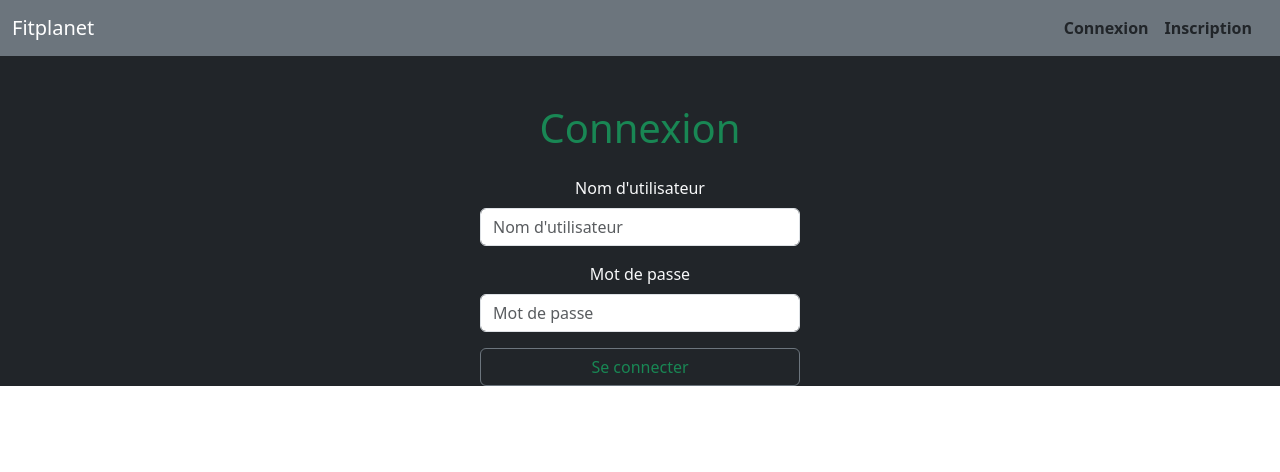
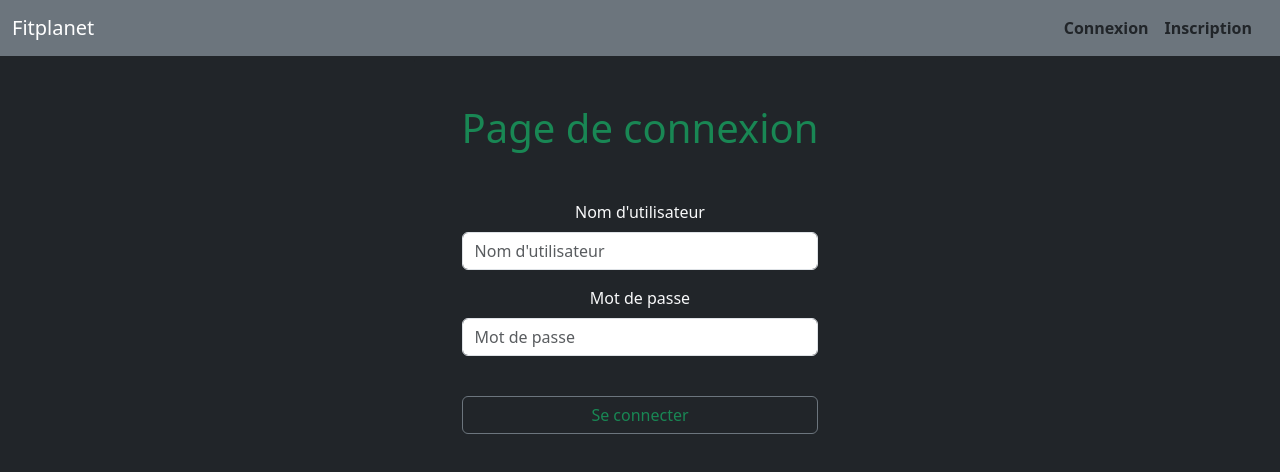
Before and after one commit to yskuridov/fitnessTracker, a React (Create React App) app in the folder my-react-app/: page /login in a window 1280 px wide. Shown: the top 472 px of the page. Built offline with nearby package versions, Linux system fonts and the light colour scheme.

Commit message:
Layout fixes + styling modifications

```diff
--- a/my-react-app/src/components/Dashboard.js
+++ b/my-react-app/src/components/Dashboard.js
@@ -6,7 +6,6 @@ import Tab from 'react-bootstrap/Tab';
 import DailySummaryService from '../service/DailySummaryService';
 import { useUser } from '../provider/UserProvider';
 import ScrollbarComponent from './scrollbar/ScrollbarComponent';
-import NutritionTableComponent from './analysis/NutritionTableComponent';
 
 function DashboardComponent() {
     const [summaries, setSummaries] = useState([]);
@@ -29,7 +28,7 @@ function DashboardComponent() {
     }
 
     return (
-        <div>
+        <div className='container-fluid vh-100'>
             <h4 className='text-light mb-3 mt-3'>Mes plans des jours</h4>
             <Tab.Container id="left-tabs" defaultActiveKey="first">
             <Row>
--- a/my-react-app/src/components/auth/LoginForm.js
+++ b/my-react-app/src/components/auth/LoginForm.js
@@ -1,4 +1,4 @@
-import { useRef, useState, useEffect} from "react";
+import React, { useRef, useState, useEffect } from "react";
 import { useUser } from "../../provider/UserProvider";
 import UserService from "../../service/UserService";
 import { useNavigate } from "react-router-dom";
@@ -8,6 +8,7 @@ const LoginForm = () => {
     const [password, setPassword] = useState('');
     const [validUsername, setValidUsername] = useState(true);
     const [validPassword, setValidPassword] = useState(true);
+    const [error, setError] = useState(null);
     const usernameRef = useRef(null);
     const passwordRef = useRef(null);
 
@@ -16,19 +17,20 @@ const LoginForm = () => {
 
     useEffect(() => {
         if (loggedInUser) {
-            console.log("USEEFFECT")
-            console.log(loggedInUser);
             navigate('/exercises')
         }
     }, [loggedInUser]);
 
-    const onSubmit = async(e) => {
+    const onSubmit = async (e) => {
         e.preventDefault();
         if (validateUsername() && validatePassword()) {
-            const response = await UserService.login({"username" : username, "password": password});
-            if(response != null){
-                setLoggedInUser(response)
-                console.log("ONSUBMIT" + loggedInUser)
+            try {
+                const response = await UserService.login({ "username": username, "password": password });
+                if (response != null) {
+                    setLoggedInUser(response);
+                }
+            } catch (error) {
+                setError("Connexion échouée. Veuillez vérifier vos informations.");
             }
         }
     };
@@ -64,26 +66,29 @@ const LoginForm = () => {
     };
 
     return (
-        <div className="mt-5 bg-dark text-light">
-            <div className="text-center mb-4">
-                <h1 className="mb-0 text-success">Connexion</h1>
+        <div className="container d-flex justify-content-center align-items-stretch vh-100">
+            <div className="bg-dark text-light p-5 rounded">
+                <div className="text-center">
+                    <h1 className="mb-5 text-success">Page de connexion</h1>
                 </div>
 
                 <form onSubmit={onSubmit}>
                     <div className="mb-3">
                         <label htmlFor="username" className="form-label">Nom d'utilisateur</label>
-                    <input ref={usernameRef} id="username" className={`form-control ${!validUsername && 'is-invalid'} w-25 mx-auto`} type="text" placeholder="Nom d'utilisateur" value={username} onChange={(e) => setUsername(e.target.value)} />
+                        <input ref={usernameRef} id="username" className={`form-control ${!validUsername && 'is-invalid'}`} type="text" placeholder="Nom d'utilisateur" value={username} onChange={(e) => setUsername(e.target.value)} />
                         {!validUsername && <div className="invalid-feedback">Le nom d'utilisateur doit être de 3 à 16 caractères alphanumériques.</div>}
                     </div>
 
-                <div className="mb-3">
+                    <div className="mb-4">
                         <label htmlFor="password" className="form-label">Mot de passe</label>
-                    <input ref={passwordRef} id="password" className={`form-control ${!validPassword && 'is-invalid'} w-25 mx-auto`} type="password" placeholder="Mot de passe" value={password} onChange={(e) => setPassword(e.target.value)} />
+                        <input ref={passwordRef} id="password" className={`form-control ${!validPassword && 'is-invalid'}`} type="password" placeholder="Mot de passe" value={password} onChange={(e) => setPassword(e.target.value)} />
                         {!validPassword && <div className="invalid-feedback">Le mot de passe doit contenir au moins une lettre majuscule et être de 8 à 20 caractères.</div>}
                     </div>
 
-                <button type="submit" className="btn btn-dark text-success border border-secondary  w-25 mx-auto">Se connecter</button>
+                    <button type="submit" className="btn btn-dark text-success border border-secondary w-100 mt-3">Se connecter</button>
+                    {error && <div className="text-danger mt-2 text-center">{error}</div>}
                 </form>
+            </div>
         </div>
     );
 };
--- a/my-react-app/src/components/food/FoodsComponent.js
+++ b/my-react-app/src/components/food/FoodsComponent.js
@@ -24,11 +24,11 @@ function FoodsComponent() {
     return (
         <div className="row">
             <Form className="col-10 m-auto p-3 border border-dark bg-dark text-light" onSubmit={handleSubmit}>
-                <h3 className='m-3 mb-5'>Recherche de produits</h3>
+                <h3 className='m-3 mb-5'>Recherche de repas</h3>
                 <input
                     className="col-12 mt-4 border border-3 border-success rounded"
                     size="sm"
-                    placeholder="Nom du produit"
+                    placeholder="Nom du plat"
                     value={text}
                     onChange={handleTextChange}
                     required
--- a/my-react-app/src/components/scrollbar/ScrollbarComponent.jsx
+++ b/my-react-app/src/components/scrollbar/ScrollbarComponent.jsx
@@ -60,11 +60,11 @@ function ScrollbarComponent({ username, date }) {
 
     return (
         dailyExercises.length > 0 || dailyMeals.length > 0 ? (
-            <div className='container' style={{ position: 'relative', overflow: 'hidden' }}>
+            <div className='container-fluid'>
                 <div className='row'>
                     <div className='col-6'>
                         <h3 className='text-start text-success'>Exercises</h3>
-                        <div style={{ display: 'flex', overflowX: 'auto', width: '100%', scrollbarWidth: 'none' }} ref={exerciseContainerRef}>
+                        <div style={{ display: 'flex', overflowX: 'auto', width: '97%', scrollbarWidth: 'none' }} ref={exerciseContainerRef}>
                             {dailyExercises.map((exercise, index) => (
                                 <DailyExerciseComponent
                                     key={index}
@@ -95,7 +95,7 @@ function ScrollbarComponent({ username, date }) {
                             </div>
                         )}
                         <h3 className='text-start text-success'>Repas</h3>
-                        <div style={{ display: 'flex', overflowX: 'auto', width: '100%', scrollbarWidth: 'none' }} ref={mealContainerRef}>
+                        <div style={{ display: 'flex', overflowX: 'auto', width: '97%', scrollbarWidth: 'none' }} ref={mealContainerRef}>
                             {dailyMeals.map((meal, index) => (
                                 <DailyMealComponent
                                     key={index}
--- a/my-react-app/src/index.js
+++ b/my-react-app/src/index.js
@@ -10,7 +10,7 @@ import NavbarComponent from './components/NavbarComponent';
 
 const root = ReactDOM.createRoot(document.getElementById('root'));
 root.render(
-  <div className='bg-dark'>
+  <div className='bg-dark w-100'>
     <Router>
     <UserProvider>
       <NavbarComponent/>
--- a/my-react-app/src/service/UserService.js
+++ b/my-react-app/src/service/UserService.js
@@ -14,12 +14,13 @@ class UserService{
     }
 
     async getNutritionData(user){
+        const genderLowerCase = user.gender.toLowerCase();
         const options = {
             method: 'GET',
             url: 'https://nutrition-calculator.p.rapidapi.com/api/nutrition-info',
             params: {
               measurement_units: 'met',
-              sex: "male",
+              sex: genderLowerCase,
               age_value: user.age,
               age_type: 'yrs',
               cm: user.height,
```
Also changed, not shown: my-react-app/src/components/auth/RegistrationForm.js (+20 -17 lines). Lines whose indentation alone changed are shown as unchanged.
